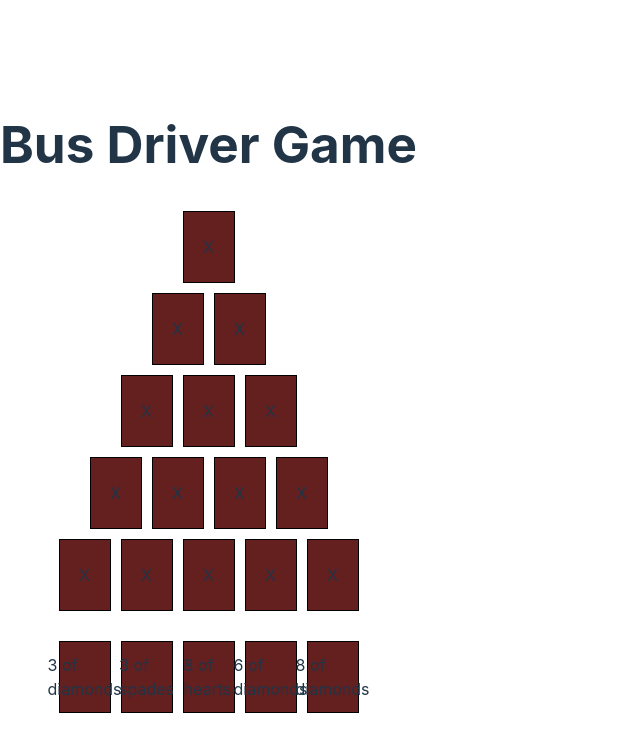
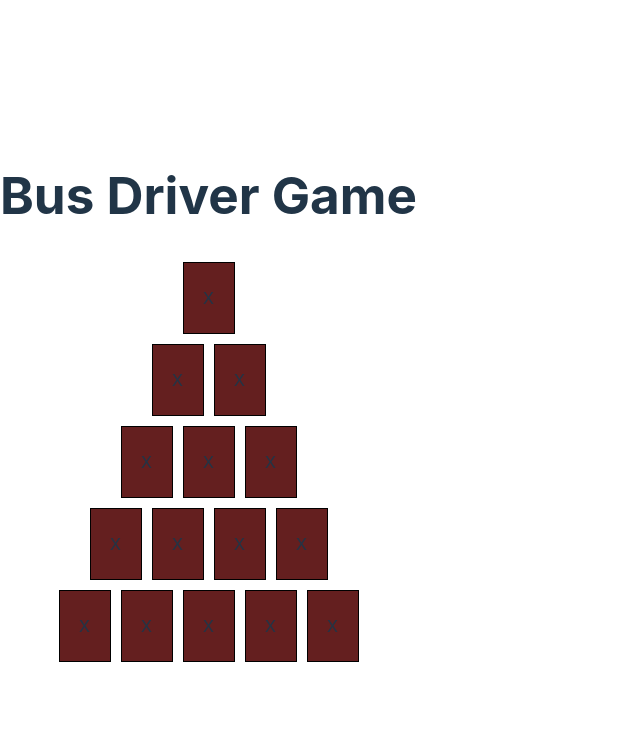
Before and after one commit to JanMarkusK/Bussijuht, a React (Vite) app in the folder hosting/: page / in a window 1280 px wide. Shown: the top 752 px of the page, without its empty margins (0-640 px from the left). Built offline with nearby package versions, Linux system fonts and the light colour scheme.

Commit message:
Bussijuhi 2. faas (win message)
Added a "You win!" message when successfully flipped top row card

```diff
--- a/hosting/src/App.jsx
+++ b/hosting/src/App.jsx
@@ -7,7 +7,6 @@ function App() {
   return (
     <div className="App">
       <header className="App-header">
-        <h1>Bus Driver Game</h1>
         <BusDriver />
       </header>
     </div>
--- a/hosting/src/components/BusDriver.jsx
+++ b/hosting/src/components/BusDriver.jsx
@@ -10,6 +10,7 @@ const BusDriver = () => {
   const [currentRow, setCurrentRow] = useState(4);
   const [cardsTurned, setCardsTurned] = useState([]);
   const [gameOver, setGameOver] = useState(false);
+  const [win, setWin] = useState(false); // Added state for win condition
 
   useEffect(() => {
     const setupGame = () => {
@@ -23,17 +24,18 @@ const BusDriver = () => {
       ];
       const pyramidCards = pyramidSetup.map(row => row.map(() => ({ faceUp: false, value: deck.pop() })));
       setPyramid(pyramidCards);
-      setHand(deck.splice(0, 5)); // Give the player the first 5 cards from the remaining deck
+      // setHand(deck.splice(0, 5)); // Give the player the first 5 cards from the remaining deck
       setCardsTurned(new Array(pyramidSetup.length).fill(false));
       setGameOver(false);
-      setCurrentRow(4);
+      setWin(false); // Reset win state
+      setCurrentRow(4); // Reset to the bottom row
     };
 
     setupGame();
   }, []);
 
   const handleCardClick = (rowIndex, cardIndex) => {
-    if (gameOver || cardsTurned[rowIndex] || rowIndex !== currentRow) return;
+    if (gameOver || win || cardsTurned[rowIndex] || rowIndex !== currentRow) return;
 
     const newPyramid = [...pyramid];
     newPyramid[rowIndex][cardIndex].faceUp = true;
@@ -51,12 +53,15 @@ const BusDriver = () => {
     if (cardValue === 'J' || cardValue === 'Q' || cardValue === 'K' || cardValue === 'A') {
       setGameOver(true);
     }
+
+    if (currentRow === 0 && cardValue !== 'J' && cardValue !== 'Q' && cardValue !== 'K' && cardValue !== 'A') {
+      setWin(true);
+    }
+
+    console.log(win);
   };
 
   const handleRestart = () => {
-    setGameOver(false);
-    setCardsTurned(new Array(pyramid.length).fill(false));
-
     const newDeck = shuffleDeck(generateDeck());
     let remainingDeck = [...newDeck];
     const newPyramid = pyramid.map(row => row.map(card => {
@@ -66,15 +71,28 @@ const BusDriver = () => {
       return card;
     }));
     setPyramid(newPyramid);
-
     setHand(remainingDeck.splice(0, 5));
+    setGameOver(false);
+    setWin(false); // Reset win state
+    setCardsTurned(new Array(pyramid.length).fill(false));
+    setCurrentRow(4); // Reset to the bottom row
   };
 
-  return (
-    <div className="bus-driver">
-      <Pyramid pyramid={pyramid} onCardClick={handleCardClick} />
-      <Hand hand={hand} />
-      {gameOver && <button onClick={handleRestart}>Restart</button>}
+   return (
+    <div className="bus-driver-container">
+      <div className="bus-driver">
+        <h1>Bus Driver Game</h1>
+        <Pyramid pyramid={pyramid} onCardClick={handleCardClick} />
+        {/* <Hand hand={hand} /> */}
+        {gameOver && <button onClick={handleRestart}>Restart</button>}
+        {win && (
+          <div className="overlay">
+            <div className="overlay-content">
+              <h1>You win!</h1>
+            </div>
+          </div>
+        )}
+      </div>
     </div>
   );
 };
--- /dev/null
+++ b/hosting/src/styles.css
@@ -0,0 +1,41 @@
+body, html {
+    margin: 0;
+    padding: 0;
+    width: 100%;
+    font-family: Arial, sans-serif;
+  }
+
+  .bus-driver-container {
+    display: flex;
+    justify-content: center; /* Centers content horizontally */
+    width: 100%;
+  }
+
+  .bus-driver {
+    text-align: center;
+  }
+
+  .overlay {
+    position: fixed;
+    top: 0;
+    left: 0;
+    width: 100%;
+    height: 100%;
+    background: rgba(0, 0, 0, 0.5); /* Semi-transparent background */
+    display: flex;
+    justify-content: center;
+    align-items: center;
+    z-index: 1000; /* Ensure it appears above other content */
+  }
+
+  .overlay-content {
+    background: white;
+    padding: 20px;
+    border-radius: 10px;
+    text-align: center;
+  }
+
+  .overlay-content h1 {
+    font-size: 24px; /* Adjust the font size as needed */
+    margin: 0;
+  }
```
